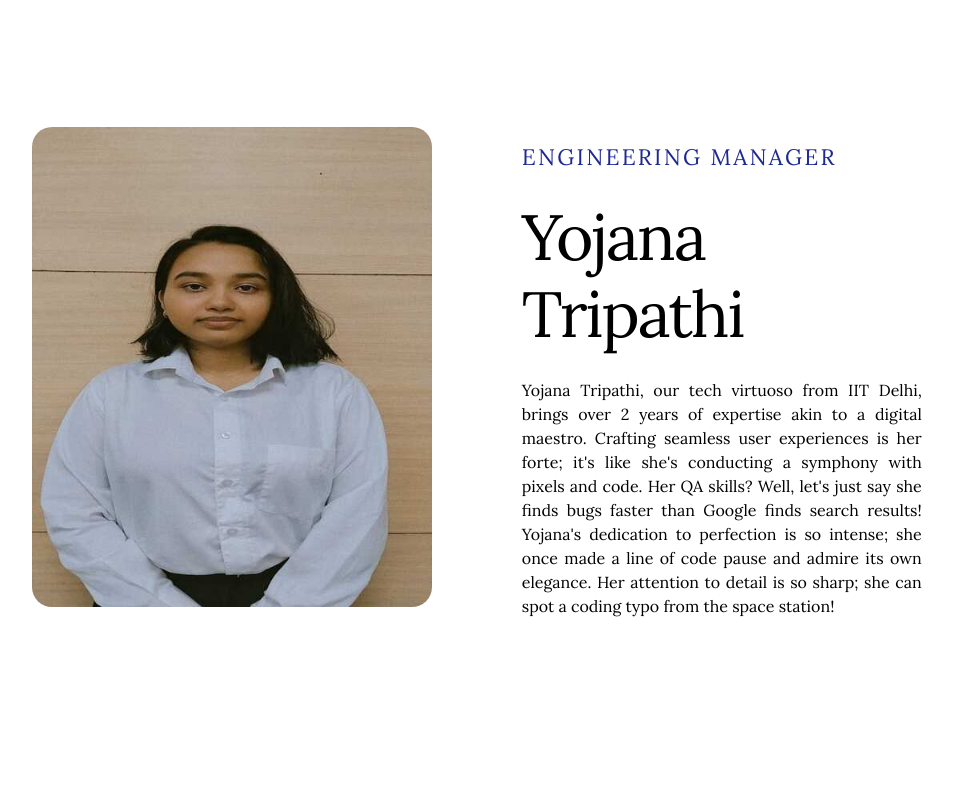
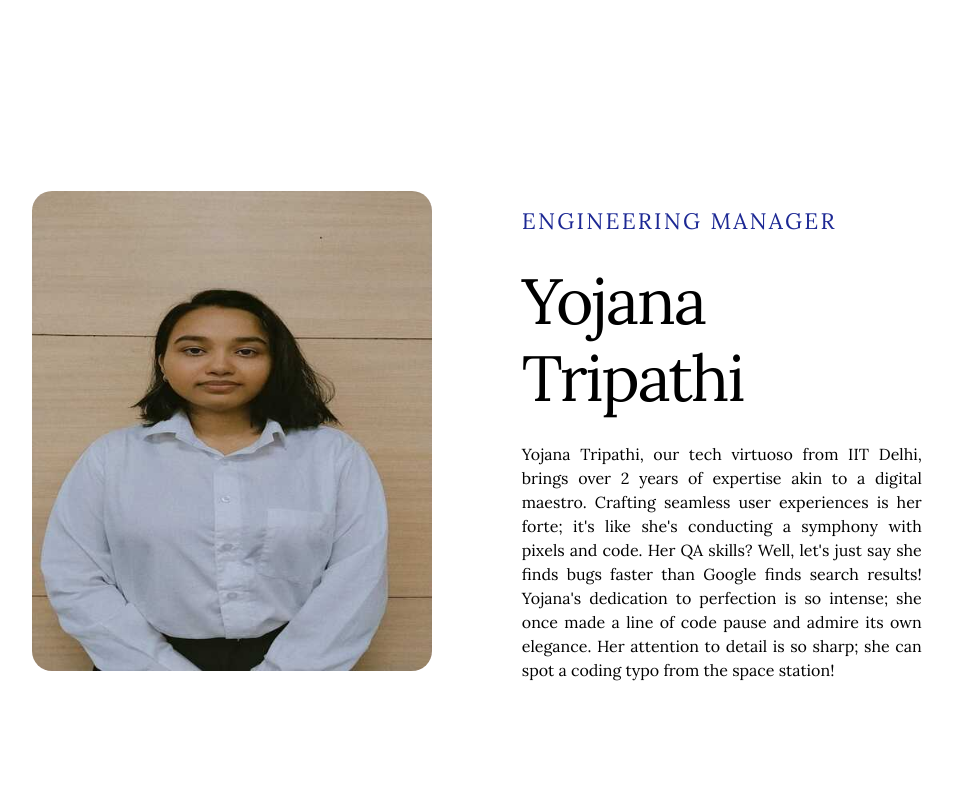
Before and after one commit to Team-Engineers/TestKnock-Technologies, a React (Create React App) app: page /team in a window 1280 px wide. Shown: the part 1200-2000 px from the top of the page, without its empty margins (163-1116 px from the left). Built offline with nearby package versions, Linux system fonts and the light colour scheme.

Commit message:
change in team page

```diff
--- a/src/Components/TeamPage/Team.jsx
+++ b/src/Components/TeamPage/Team.jsx
@@ -5,7 +5,7 @@ import teamData from "./teamData";
 const TeamMember = ({ id, title, name, description, image }) => {
 const isOdd = id % 2 !== 0;
 return (
-  <div className="team_main ">
+  <div className="team_main mb-[5vw]">
       <div className={`team-member 2xl:gap-[1vw] xl:gap-[7vw] lg:gap-[7vw] gap-[8vw]  ${isOdd ? "odd" : "even"}`}>
     <div className="team-image  lg:max-w-[400px] xl:max-w-[400px] 2xl:max-w-[600px] max-w-[400px]">
     <img className="team-image rounded-[20px]" src={require(`../../Assets/Images/team/${image}`)}
```
